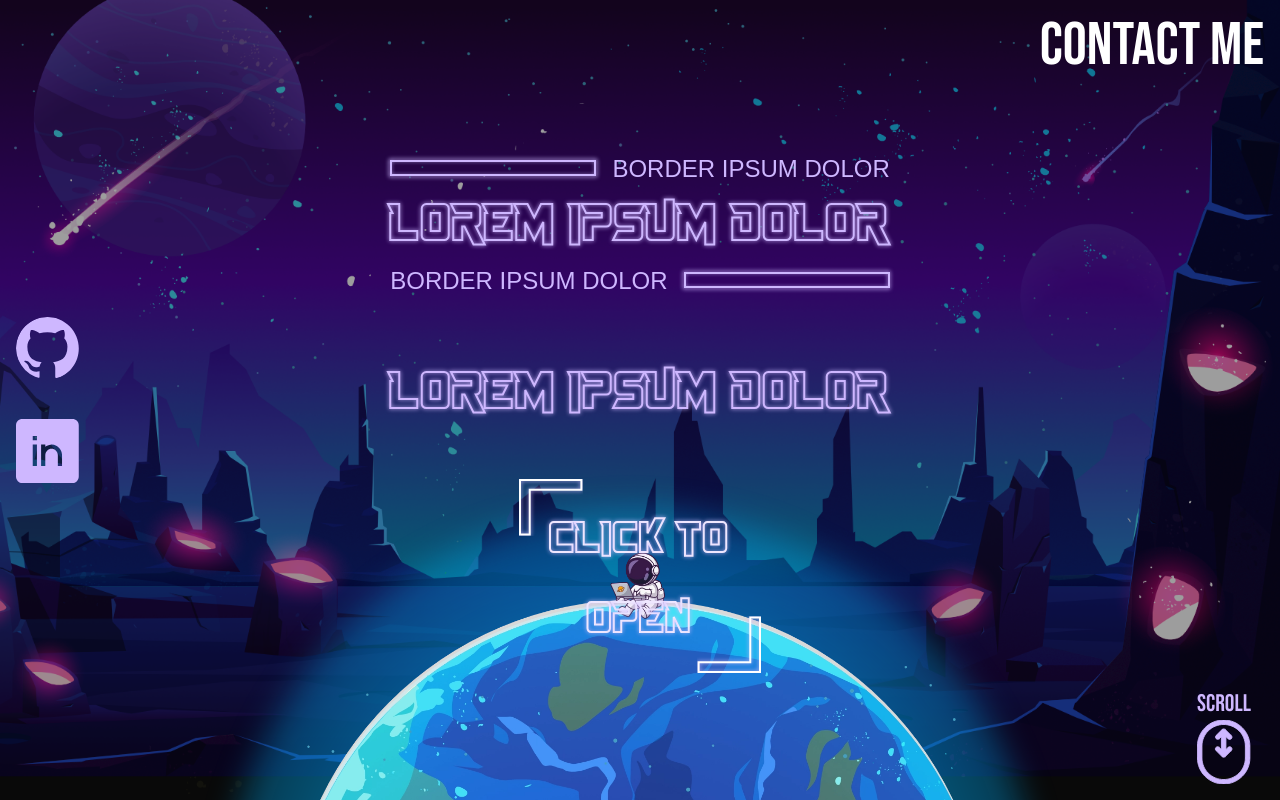
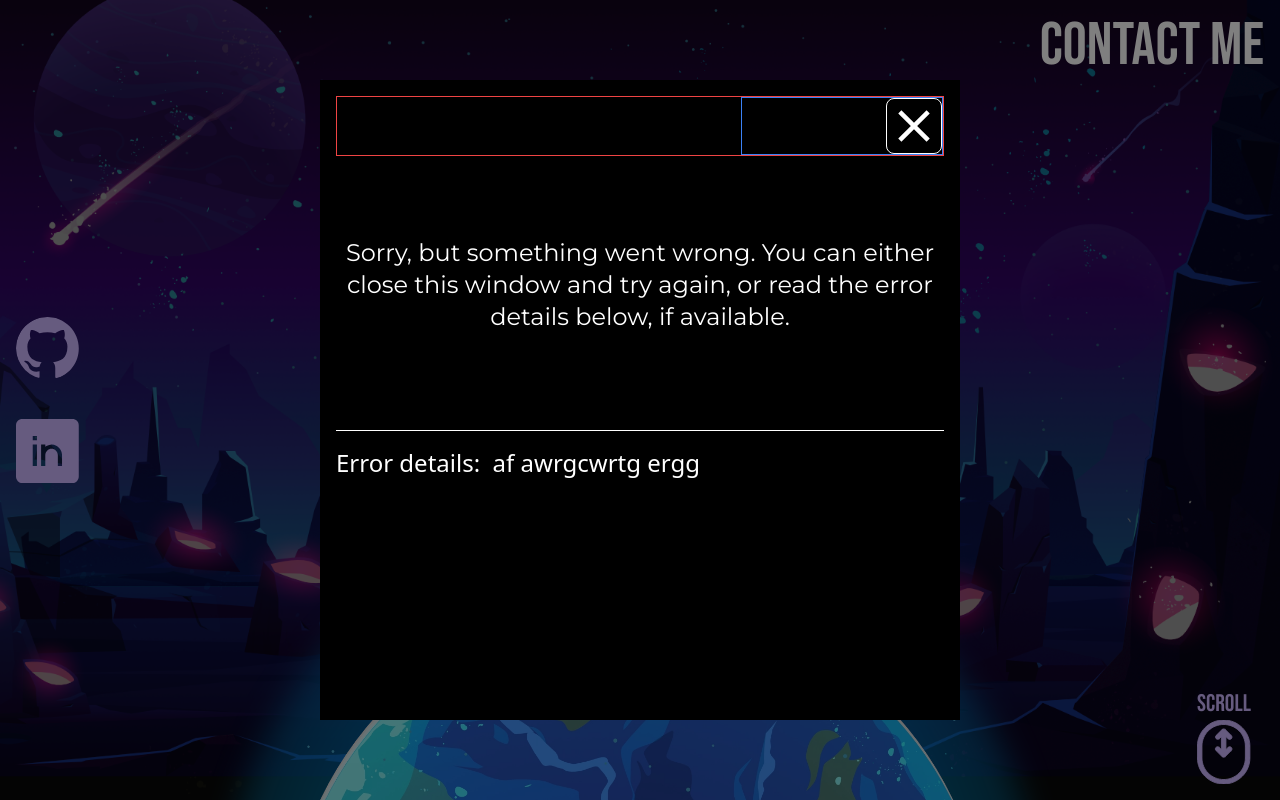
Before and after one commit to O-K-G/consolelog.me, a Next.js app: page / in a window 1280 px wide. Shown: the top 800 px of the page. Built offline with nearby package versions, Linux system fonts and the light colour scheme; a web font is replaced by a local one.

Commit message:
feat: stage 1

```diff
--- a/src/app/page.tsx
+++ b/src/app/page.tsx
@@ -7,6 +7,7 @@ import AppContextComponent from '@components/shared/AppContext';
 import Planet from '@components/shared/Planet';
 import Loader from '@components/shared/Loader';
 import ScrollIconComponent from '@components/shared/ScrollIconComponent';
+import Dialog from '@components/shared/dialog/Dialog';
 
 export default function Home() {
   return (
@@ -19,6 +20,7 @@ export default function Home() {
         <Projects />
         <Experience />
         <Planet />
+        <Dialog />
       </AppContextComponent>
       <ScrollIconComponent />
     </main>
--- a/src/components/contactForm/ContactForm.tsx
+++ b/src/components/contactForm/ContactForm.tsx
@@ -1,15 +1,14 @@
 'use client';
 
 import InputComponent from '@components/contactForm/InputComponent';
-import { useState } from 'react';
+import { useState, useContext, useEffect } from 'react';
 import { handleSubmit } from '@utils/handleSubmit';
 import formValidation from '@utils/formValidation';
-import DialogBackdrop from '@components/shared/dialog/DialogBackdrop';
 import ProgressIndicators from '@components/contactForm/ProgressIndicators';
 import BottomInputComponentButtons from '@components/contactForm/BottomInputComponentButtons';
-import errorDialog from '@i18nEn/errorDialog.json';
+// import errorDialog from '@i18nEn/errorDialog.json';
 import ErrorDialogMeesage from '@components/shared/ErrorDialogMessage';
-import { useText } from '@hooks/useText';
+import { AppContext as appContext } from '@components/shared/AppContext';
 import {
   type FormErrorNames,
   type Fields,
@@ -23,10 +22,13 @@ import {
 
 export default function ContactForm() {
   const [dir, setDir] = useState<'ltr' | 'rtl'>('ltr');
-  const [errorDialogDetails, setErrorDialogDetails] = useState('');
   const [errors, setErrors] = useState<[] | FormErrorNames>([]);
   const [isMessageSent, setMessageSent] = useState(false);
-  const t = useText();
+  const { onModalContentChange: setModalContent } = useContext(appContext);
+
+  useEffect(() => {
+    setModalContent(<ErrorDialogMeesage details='af awrgcwrtg ergg' />);
+  }, [setModalContent]);
 
   const handleValidation = async (formData: FormData) => {
     formData.append('dir', dir);
@@ -57,11 +59,13 @@ export default function ContactForm() {
             if (isMessageSent) {
               setMessageSent(false);
             }
-            setErrorDialogDetails(status);
+            setModalContent(<ErrorDialogMeesage details={status} />);
           }
         }
       } catch (clientError) {
-        setErrorDialogDetails((clientError as string)?.toString());
+        setModalContent(
+          <ErrorDialogMeesage details={(clientError as string)?.toString()} />
+        );
       }
     }
   };
@@ -164,12 +168,12 @@ export default function ContactForm() {
           )
         )}
       </div>
-      <DialogBackdrop
+      {/* <DialogBackdrop
         open={!!errorDialogDetails}
         onClose={() => setErrorDialogDetails('')}
         title={t('error', errorDialog)}
         contentSlot={<ErrorDialogMeesage details={errorDialogDetails} />}
-      />
+      /> */}
     </form>
   );
 }
--- a/src/components/shared/AppContext.tsx
+++ b/src/components/shared/AppContext.tsx
@@ -9,31 +9,83 @@ import {
   useState,
   useMemo,
   useRef,
+  type ReactNode,
+  useEffect,
+  useCallback,
 } from 'react';
 
 export const AppContext = createContext({
   currentTopSection: 'about',
   onChange: () => null,
+  onModalContentChange: () => null,
   contactSectionRef: { current: null },
+  modalRef: { current: null },
+  modalContent: null,
+  onCloseModal: () => null,
 } as {
   currentTopSection: string;
   onChange: Dispatch<SetStateAction<string>>;
+  onModalContentChange: Dispatch<SetStateAction<ReactNode>>;
   contactSectionRef: MutableRefObject<HTMLElement | null>;
+  modalRef: MutableRefObject<HTMLDialogElement | null>;
+  modalContent: ReactNode;
+  onCloseModal: (e: MouseEvent, val: 'close') => void;
 });
 
 export default function AppContextComponent({
   children,
 }: AppContextComponentProps) {
   const [currentTopSection, setCurrentTopSection] = useState('about');
+  const [modalContent, setModalContent] = useState<ReactNode | null>(null);
   const contactSectionRef = useRef(null);
+  const modalRef = useRef(null);
+
+  const onCloseModal = useCallback(
+    (e: MouseEvent, val?: 'close') => {
+      const modalEl = modalRef.current as unknown as HTMLDialogElement;
+      const { open } = modalEl;
+      const { id } = (e.target as unknown as { id: string }) || {};
+      console.log(e.target.value);
+      if (id === 'dialogBackdrop' || val === 'close') {
+        if (modalContent) {
+          setModalContent(null);
+        }
+        modalEl.removeEventListener('click', onCloseModal);
+
+        if (open) {
+          modalEl.close();
+        }
+      }
+    },
+    [modalContent]
+  );
+
+  useEffect(() => {
+    const modalEl = modalRef.current as unknown as HTMLDialogElement;
+    const { open } = modalEl;
+
+    if (modalContent && !open) {
+      modalEl.showModal();
+      modalEl.addEventListener('click', onCloseModal);
+    } else if (!modalContent && open) {
+      modalEl.close();
+      modalEl.removeEventListener('click', onCloseModal);
+    }
+
+    return () => modalEl.removeEventListener('click', onCloseModal);
+  }, [modalContent, onCloseModal]);
 
   const AppContextData = useMemo(
     () => ({
       currentTopSection,
       onChange: setCurrentTopSection,
+      onModalContentChange: setModalContent,
+      onCloseModal,
       contactSectionRef,
+      modalRef,
+      modalContent,
     }),
-    [currentTopSection]
+    [currentTopSection, modalContent, onCloseModal]
   );
 
   return (
--- a/src/components/shared/ErrorDialogMessage.tsx
+++ b/src/components/shared/ErrorDialogMessage.tsx
@@ -1,13 +1,29 @@
 import { useText } from '@hooks/useText';
 import errorDialog from '@i18nEn/errorDialog.json';
+import { useContext } from 'react';
+import { AppContext as appContext } from '@components/shared/AppContext';
+import IconButton from '@components/shared/IconButton';
+import CloseIcon from '@components/icons/CloseIcon';
 
 const DATA_TEST_ID = 'error-details-test';
 
 export default function ErrorDialogMeesage({ details }: { details: string }) {
+  const { onCloseModal } = useContext(appContext);
   const t = useText();
+  const ARIA_LABEL = 'Close';
 
   return (
-    <div className='w-full break-words text-base md:text-xl lg:text-2xl h-[90%] flex items-center justify-start flex-col overflow-hidden'>
+    <div className='w-full h-1/2 cursor-default sm:w-[50svw] sm:h-[50svw] bg-black text-white p-4 break-words text-base md:text-xl lg:text-2xl flex items-center justify-start flex-col overflow-hidden'>
+      <div className='w-full border border-red-500 flex items-center justify-end'>
+        <div className='w-1/3 flex items-center justify-end border border-blue-500'>
+          <IconButton
+            aria-label={ARIA_LABEL}
+            onClick={(e) => onCloseModal(e as unknown as MouseEvent, 'close')}
+            className='h-14 fill-white border border-white rounded-lg'
+            icon={<CloseIcon className='h-full' />}
+          />
+        </div>
+      </div>
       <p
         role='alert'
         className='font-montserrat pb-4 w-full h-1/2 flex items-start lg:items-center justify-start text-center overflow-auto'
--- /dev/null
+++ b/src/components/shared/dialog/Dialog.tsx
@@ -0,0 +1,20 @@
+'use client';
+
+import { useContext } from 'react';
+import { AppContext as appContext } from '@components/shared/AppContext';
+
+export default function Dialog() {
+  const { modalRef, modalContent } = useContext(appContext);
+
+  return (
+    <dialog
+      id='dialogBackdrop'
+      ref={modalRef}
+      className='backdrop:hidden lg:cursor-pointer min-h-[100vh] min-w-[100vw] bg-black/50'
+    >
+      <div className='size-fit absolute top-0 bottom-0 left-0 right-0 m-auto'>
+        {modalContent}
+      </div>
+    </dialog>
+  );
+}
--- a/src/constants/interfaces.tsx
+++ b/src/constants/interfaces.tsx
@@ -1,6 +1,7 @@
 import type {
   Dispatch,
   ForwardedRef,
+  MouseEventHandler,
   MutableRefObject,
   PropsWithChildren,
   ReactNode,
@@ -207,7 +208,7 @@ export interface ArrowRightIconProps {
 }
 
 export interface IconButtonProps {
-  onClick: () => void;
+  onClick: MouseEventHandler<HTMLButtonElement>;
   'aria-label': string;
   'data-testid'?: string;
   icon: ReactNode;
```
